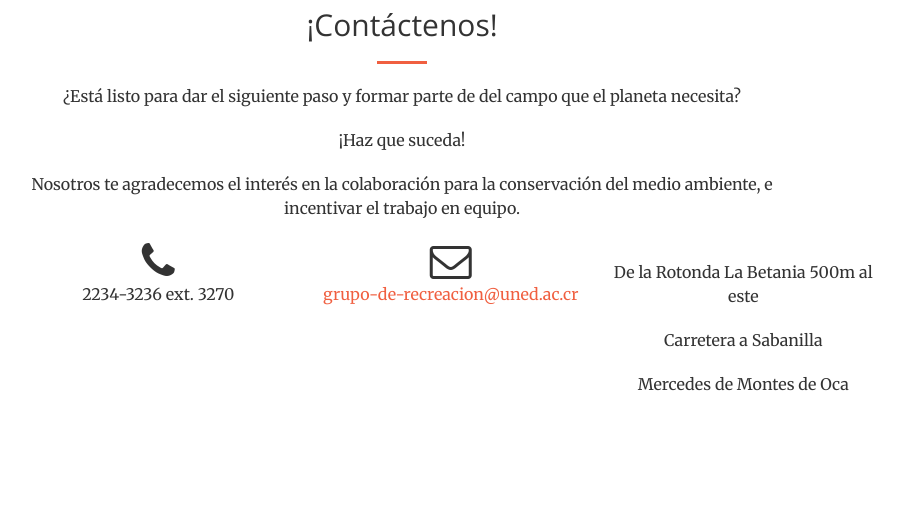
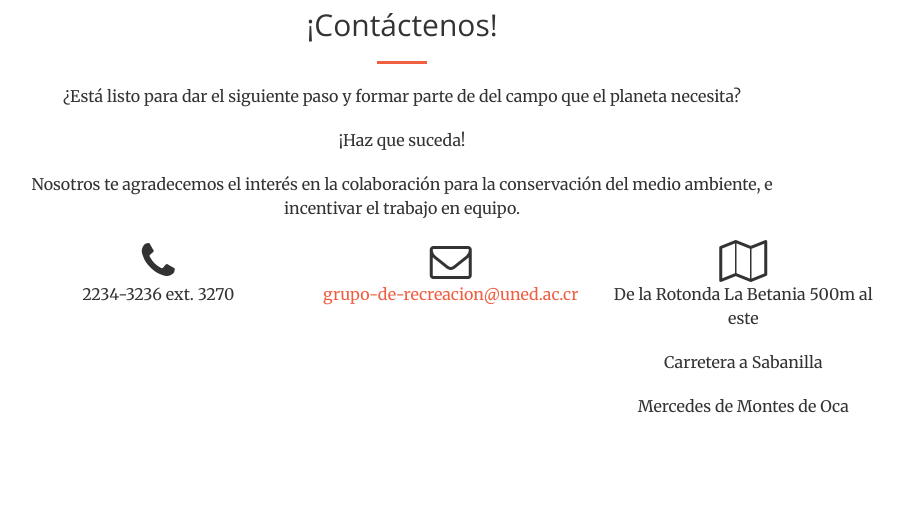
Before and after one commit to vivivg/voluned, a Django app: page /mainapp/ in a window 1280 px wide. Shown: the part 1270-1792 px from the top of the page, without its empty margins (238-1140 px from the left). Before the commit the page ends 1661 px from the top, so only its background shows below. Run offline with Django 3.2, Linux system fonts and the light colour scheme; some libraries are stand-ins or nearby versions.

Commit message:
Icono mapa

```diff
--- a/voluned/mainapp/templates/mainapp/inicio.html
+++ b/voluned/mainapp/templates/mainapp/inicio.html
@@ -34,7 +34,7 @@
                 <p><a href="mailto:grupo-de-recreacion@uned.ac.cr">grupo-de-recreacion@uned.ac.cr</a></p>
             </div>
             <div class="col-lg-3 text-center">
-                <i class="fa fa-aaddress-card-o fa-3x sr-contact"></i>
+                <i class="fa fa-map-o fa-3x sr-contact"></i>
                 <p>De la Rotonda La Betania 500m al este</p>
                 <p>Carretera a Sabanilla</p>
                 <p>Mercedes de Montes de Oca</p>
```
